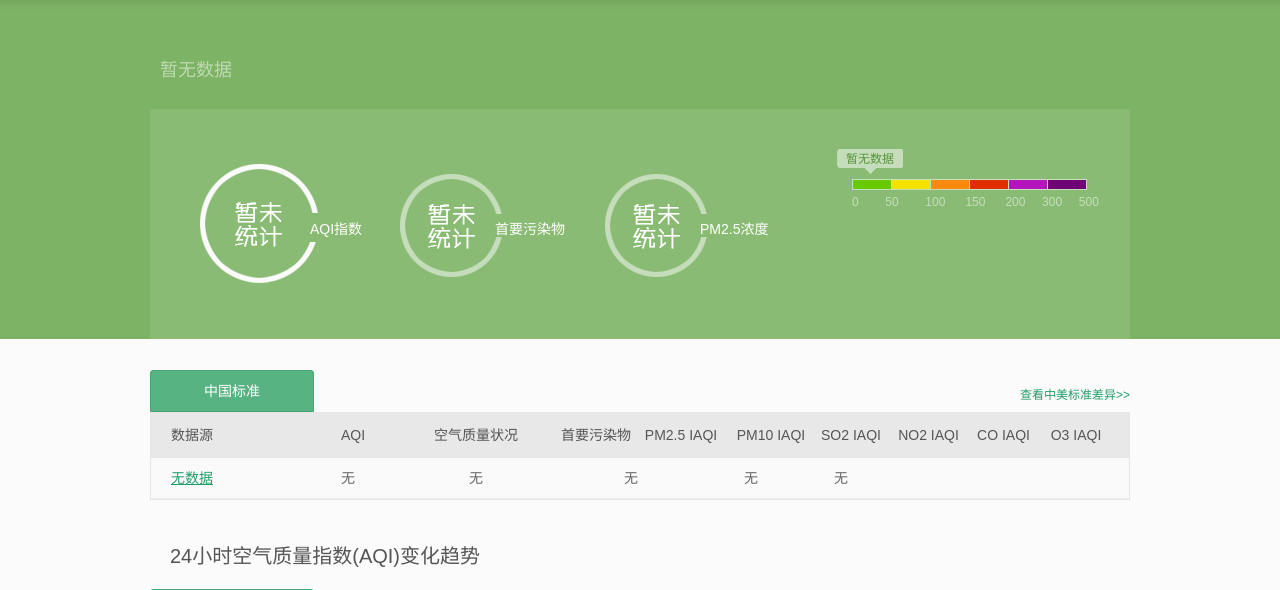
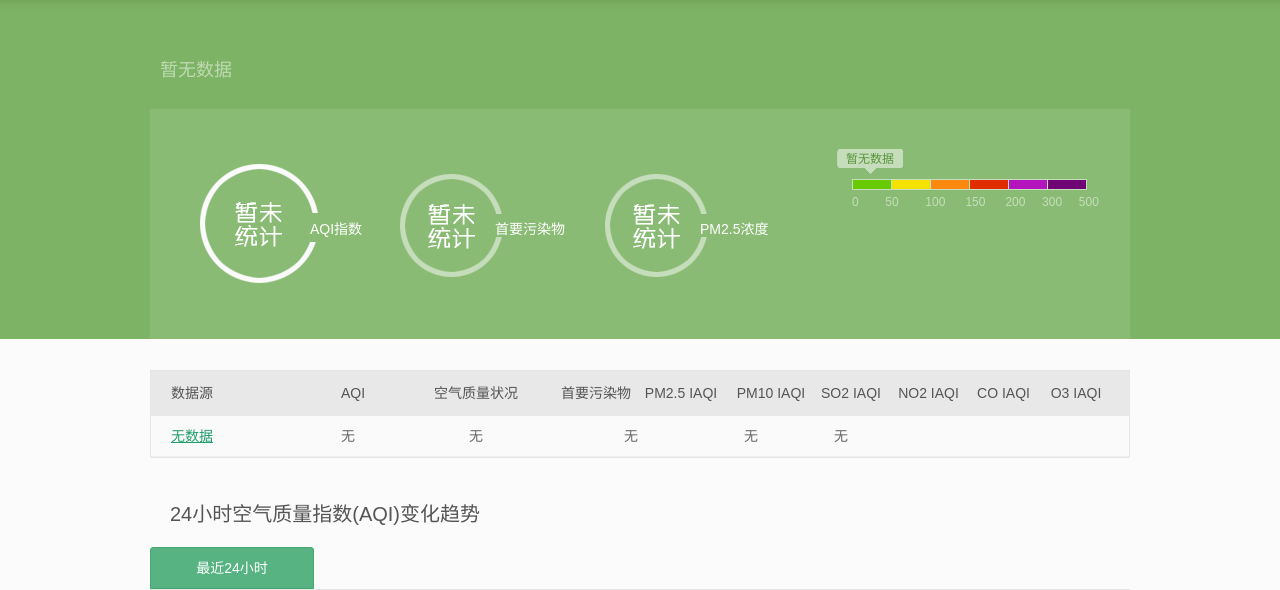
Before and after one commit to SimonCZW/AQIDS, a Django app: template mainapp/templates/mainapp/station.html in a window 1280 px wide. Shown: the part 36-626 px from the top of the page. Run offline with Django 3.2, Linux system fonts and the light colour scheme; the template is opened without the code that fills it, so the values that code supplies are empty; some libraries are stand-ins or nearby versions.

Commit message:
删除中国标准选项

```diff
--- a/mainapp/templates/mainapp/station_base.html
+++ b/mainapp/templates/mainapp/station_base.html
@@ -59,15 +59,12 @@
           <p class="pg_title">{{ display_name }}</p>
           <div class="pj_area ui-switchable" data-widget-cid="widget-1">
             <div class="pj_area_tab ui-switchable-nav">
-              <a class="tab_caqi current ui-switchable-trigger" href="javascript:void(0)">中国标准<i></i></a>
+              <!--<a class="tab_caqi current ui-switchable-trigger" href="javascript:void(0)">中国标准<i></i></a>-->
               <!--
               <a class="tab_maqi ui-switchable-trigger" href="javascript:void(0)">美国标准<i></i></a>
               -->
               <div class="clear"></div>
             </div>
-            <p class="pj_area_links">
-              <a href="/news/96.html" target="_blank">查看中美标准差异&gt;&gt;</a>
-            </p>
 
             <!-- 数据列表 -->
             {% block content %}{% endblock %}
```
